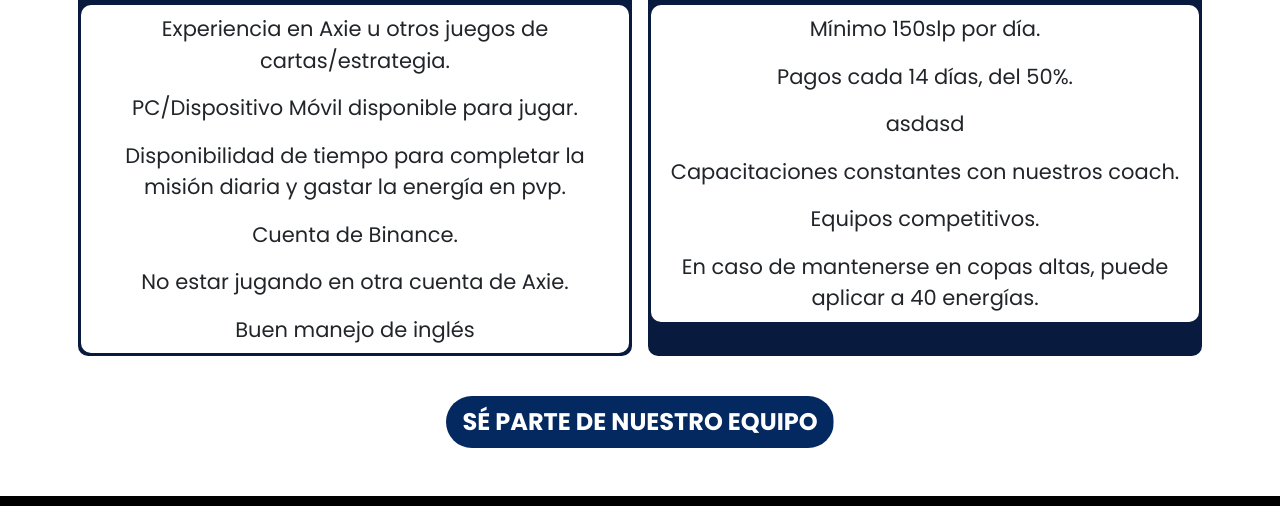
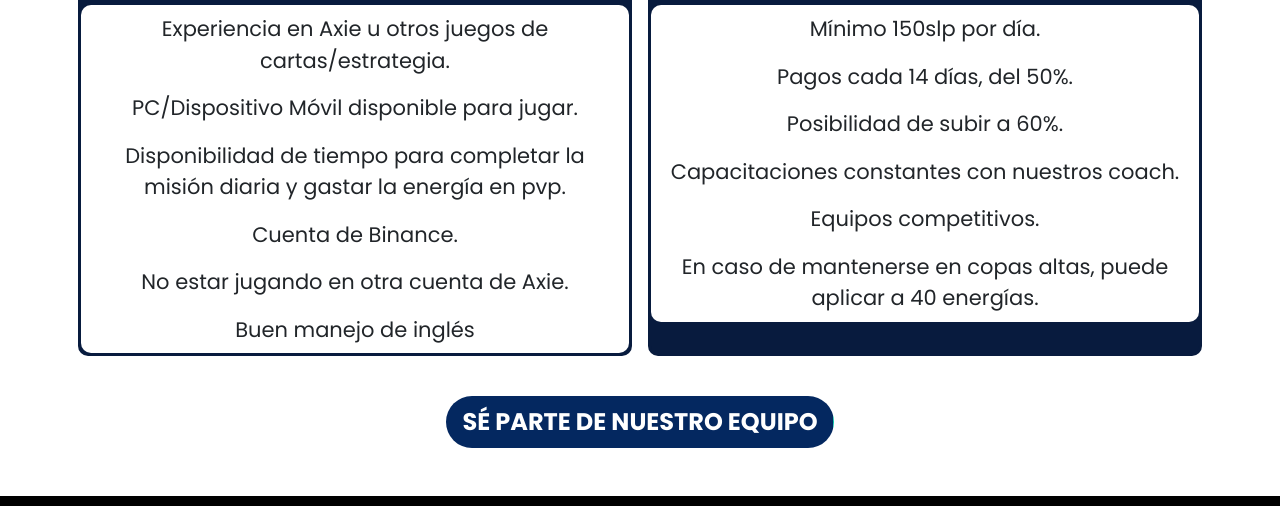
Before and after one commit to TomasDeLosSantos/Axie101, a website: page secciones/becas.html in a window 1280 px wide. Shown: the part 2483-2989 px from the top of the page. Drawn offline with nearby package versions, Linux system fonts and the light colour scheme.

Commit message:
Corrección de condiciones en becas.html

```diff
--- a/secciones/becas.html
+++ b/secciones/becas.html
@@ -194,7 +194,7 @@
                             <ul class="col-lg scholar__ul">
                                 <li class="scholar__li">Mínimo 150slp por día.</li>
                                 <li class="scholar__li">Pagos cada 14 días, del 50%.</li>
-                                <li class="scholar__li">asdasd</li>
+                                <li class="scholar__li">Posibilidad de subir a 60%.</li>
                                 <li class="scholar__li">Capacitaciones constantes con nuestros coach.</li>
                                 <li class="scholar__li">Equipos competitivos.</li>
                                 <li class="scholar__li">En caso de mantenerse en copas altas, puede aplicar a 40 energías.</li>
```
